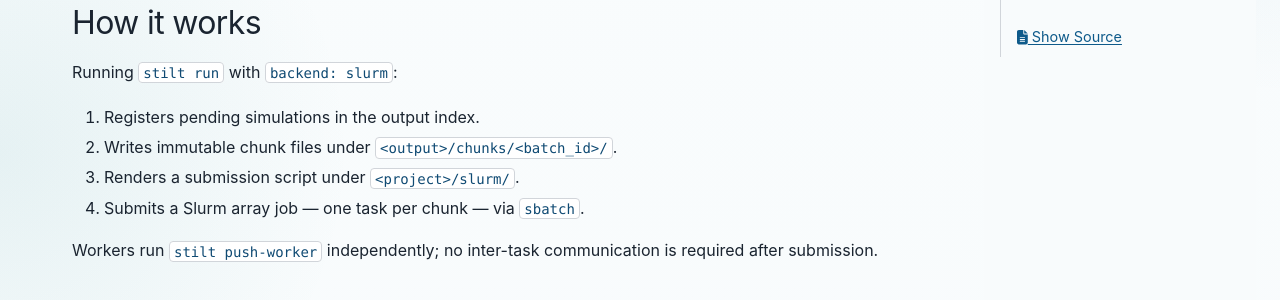
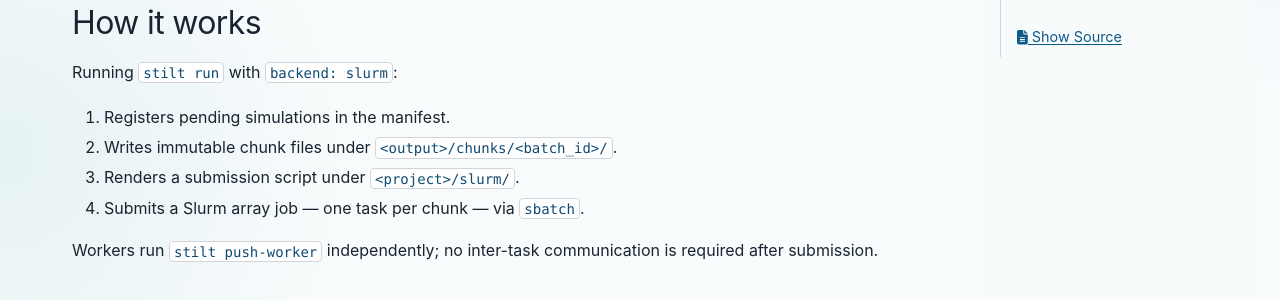
Before and after one commit to fbirds5230/runtraj, a Sphinx documentation site: the page built from docs/guides/execution/slurm.rst, in a window 1280 px wide and 900 px high. Shown: the part 349-649 px from the top of the window. Built offline with Sphinx 7.4.7 and the PyData theme 0.15.4, drawn with Linux system fonts in a browser that asks for light colours; pages that are not in the unit, such as notebooks, are missing from menus; some of the changed text lies outside the part shown.

Commit message:
fix: repair docs build and manifest pyright after index dissolution
- docs: replace the deleted stilt.index autosummary entries with the
  completion / manifest / storage symbols, and purge stale SQLite /
  output-index prose across the reference, guides, and migration pages so
  the Sphinx build imports cleanly again
- manifest: wrap the column-name lists in pd.Index() so pyright accepts the
  DataFrame(columns=...) calls (pandas-stubs rejects bare list[str] there)
- bump uv.lock to 0.1.0a2

```diff
--- a/docs/getting_started/quickstart.rst
+++ b/docs/getting_started/quickstart.rst
@@ -100,8 +100,9 @@ For each simulation ID, PYSTILT writes into the output project layout:
    my_project/
      config.yaml
      receptors.csv
+     .stilt/
+       manifest.parquet
      simulations/
-       index.sqlite
        by-id/
          hrrr_202307151800_-111.848_40.766_10/
            stilt.log
--- a/docs/guides/execution/slurm.rst
+++ b/docs/guides/execution/slurm.rst
@@ -11,7 +11,7 @@ How it works
 
 Running ``stilt run`` with ``backend: slurm``:
 
-1. Registers pending simulations in the output index.
+1. Registers pending simulations in the manifest.
 2. Writes immutable chunk files under ``<output>/chunks/<batch_id>/``.
 3. Renders a submission script under ``<project>/slurm/``.
 4. Submits a Slurm array job — one task per chunk — via ``sbatch``.
@@ -88,7 +88,7 @@ Block until the array finishes (useful for debugging or scripted workflows):
 Monitoring and reruns
 ---------------------
 
-Use the Slurm scheduler and the output index together:
+Use the Slurm scheduler and ``stilt status`` together:
 
 .. code-block:: bash
 
--- a/docs/guides/receptors.rst
+++ b/docs/guides/receptors.rst
@@ -102,7 +102,7 @@ with any receptor type.
 
 ``receptor.id``
    A :class:`ReceptorID` string in ``YYYYMMDDHHMM_{location}`` format.
-   Used as the unique key throughout the storage and index layers.
+   Used as the unique key throughout the storage and manifest layers.
 
 ``receptor.time``
    A naive UTC :class:`datetime.datetime`.
--- a/docs/reference/index.rst
+++ b/docs/reference/index.rst
@@ -8,7 +8,7 @@ is grouped by workflow area, closer to how pandas organizes its reference:
 - ``stilt.config`` for output configuration and STILT parameter models
 - ``stilt.execution`` for local, Slurm, and Kubernetes execution
 - ``stilt.observations`` for scene, sensor, and transform objects
-- ``stilt.index`` and ``stilt.storage`` for output runtime state
+- ``stilt.completion``, ``stilt.manifest``, and ``stilt.storage`` for output runtime state
 
 .. warning::
 
```
